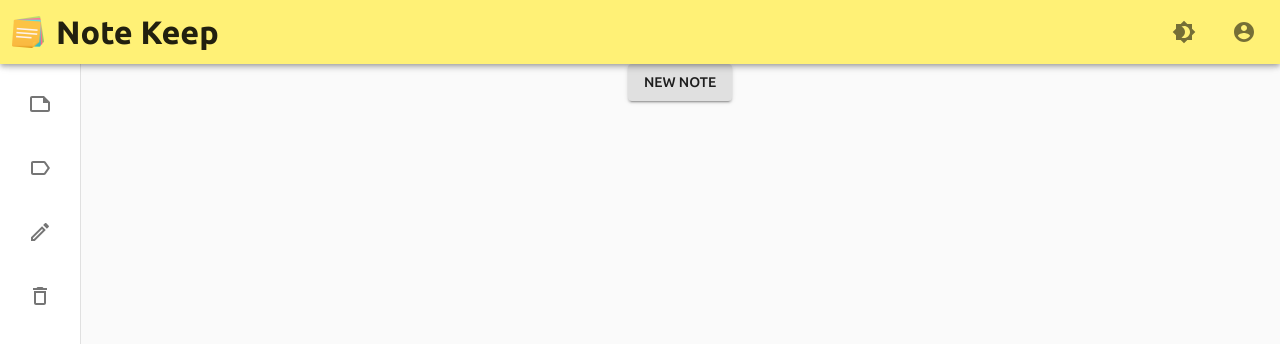
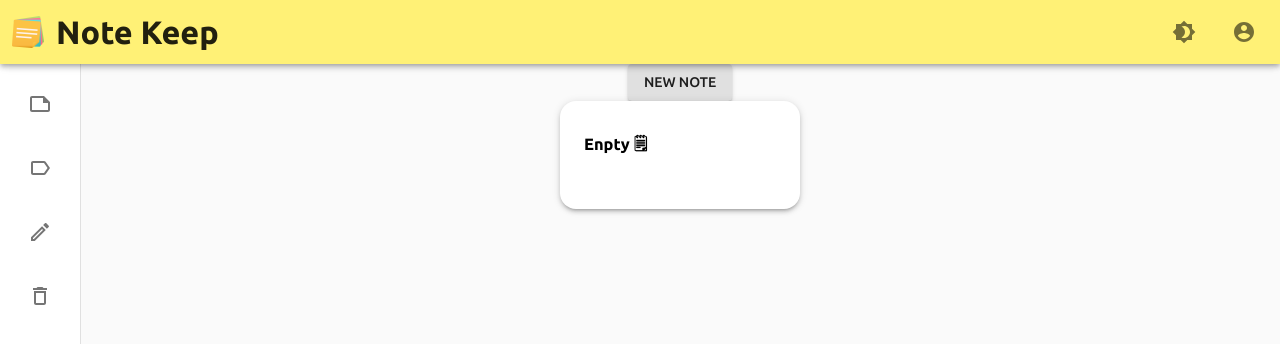
Before and after one commit to vinayak41/notes-keep, a React (Create React App) app in the folder client/: page / in a window 1280 px wide. Shown: the top 344 px of the page. Built offline with nearby package versions, Linux system fonts and the light colour scheme.

Commit message:
add note component

```diff
--- a/client/src/App.js
+++ b/client/src/App.js
@@ -4,6 +4,7 @@ import NoteEditor from "./components/NoteEditor";
 import { makeStyles } from "@material-ui/core/styles";
 import { Button } from "@material-ui/core";
 import { useState } from "react";
+import Note from "./components/Note";
 
 const useStyles = makeStyles((theme) => ({
   mainWindow: {
@@ -38,6 +39,7 @@ function App() {
         <NoteEditor open={openNoteEditor} setOpen={setOpenNoteEditor}/>
         <SideMenu />
         <Button onClick={() => setOpenNoteEditor(true)} variant="contained">New Note</Button>
+        <Note></Note>
       </div>
     </div>
   );
--- /dev/null
+++ b/client/src/components/Note.jsx
@@ -0,0 +1,48 @@
+import { Paper } from "@material-ui/core";
+import React from "react";
+import { makeStyles } from "@material-ui/core/styles";
+import Toolbar from '@material-ui/core/Toolbar';
+import IconButton from '@material-ui/core/IconButton';
+import ColorLensOutlinedIcon from '@material-ui/icons/ColorLensOutlined';
+import DeleteOutlineIcon from '@material-ui/icons/DeleteOutline';
+import EditOutlinedIcon from '@material-ui/icons/EditOutlined';
+
+const useStyles = makeStyles((theme) => ({
+  note: {
+    width: "15rem",
+    padding: "1rem 1.5rem 2.3rem",
+    wordBreak: "break-all",
+    borderRadius: "1rem",
+    position: "relative",
+    "&:hover > .MuiToolbar-root": {
+        display: "block"
+    }
+  },
+  toolbar: {
+      position: "absolute",
+      bottom: "0px",
+      display: "none"
+  }
+}));
+
+const Note = ({noteContent}) => {
+  const classes = useStyles();
+  return (
+    <Paper elevation={3} className={classes.note}>
+      {noteContent || <h3>Enpty 🗒 </h3>}
+      <Toolbar variant="dense" className={classes.toolbar}>
+          <IconButton>
+              <ColorLensOutlinedIcon />
+          </IconButton>
+          <IconButton>
+              <EditOutlinedIcon />
+          </IconButton>
+          <IconButton>
+              <DeleteOutlineIcon />
+          </IconButton>
+      </Toolbar>
+    </Paper>
+  );
+};
+
+export default Note;
```
